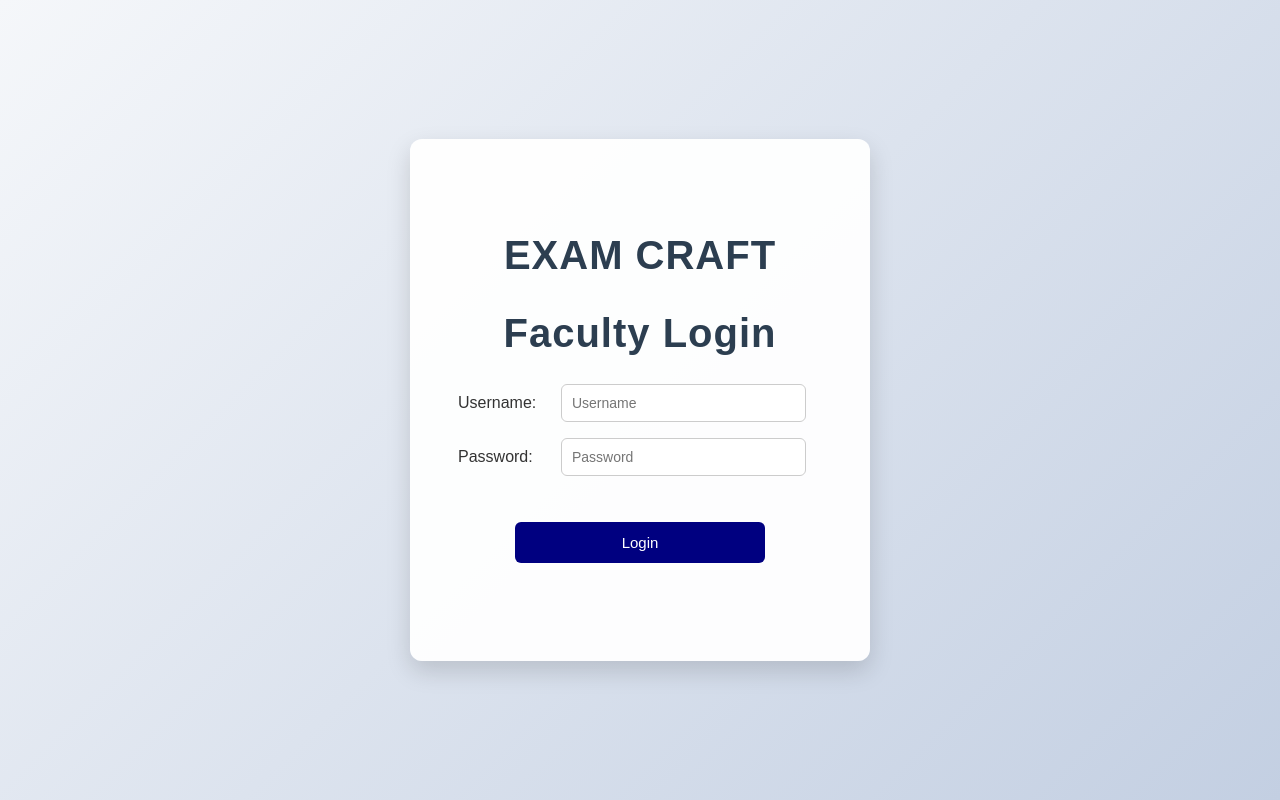
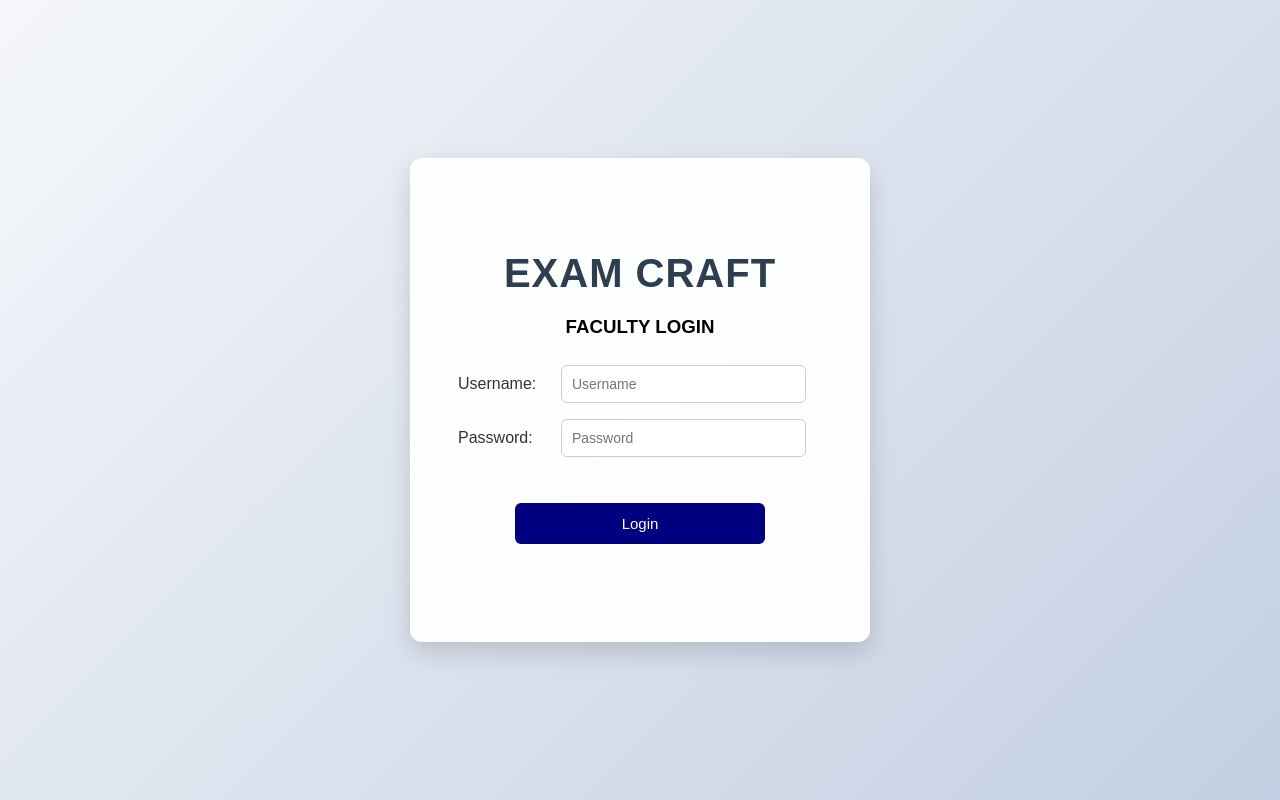
Before and after one commit to Anantha-Harini/Exam-Craft, a React (Vite) app in the folder teacher-react/: page / in a window 1280 px wide. Built offline with nearby package versions, Linux system fonts and the light colour scheme.

Commit message:
Update 6

```diff
--- a/teacher-react/src/components/Login.jsx
+++ b/teacher-react/src/components/Login.jsx
@@ -11,7 +11,7 @@ export function Login() {
         <div className="login-container">
             <div className="login-card">
                 <h2>EXAM CRAFT</h2>
-                <h2>Faculty Login</h2>
+                <center><h3>FACULTY LOGIN</h3></center>
                 <table>
                     <thead></thead>
                     <tbody>
```
